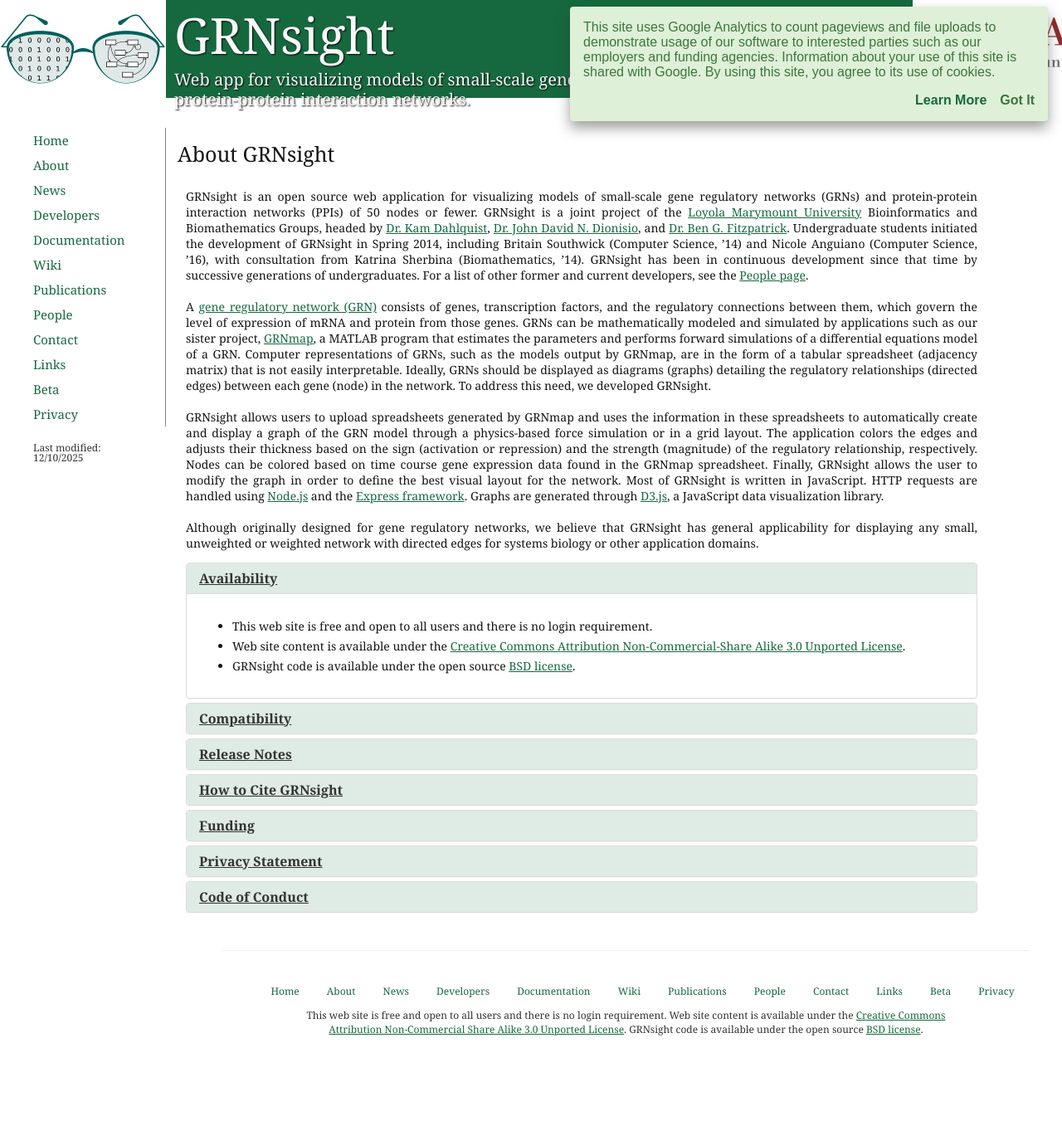
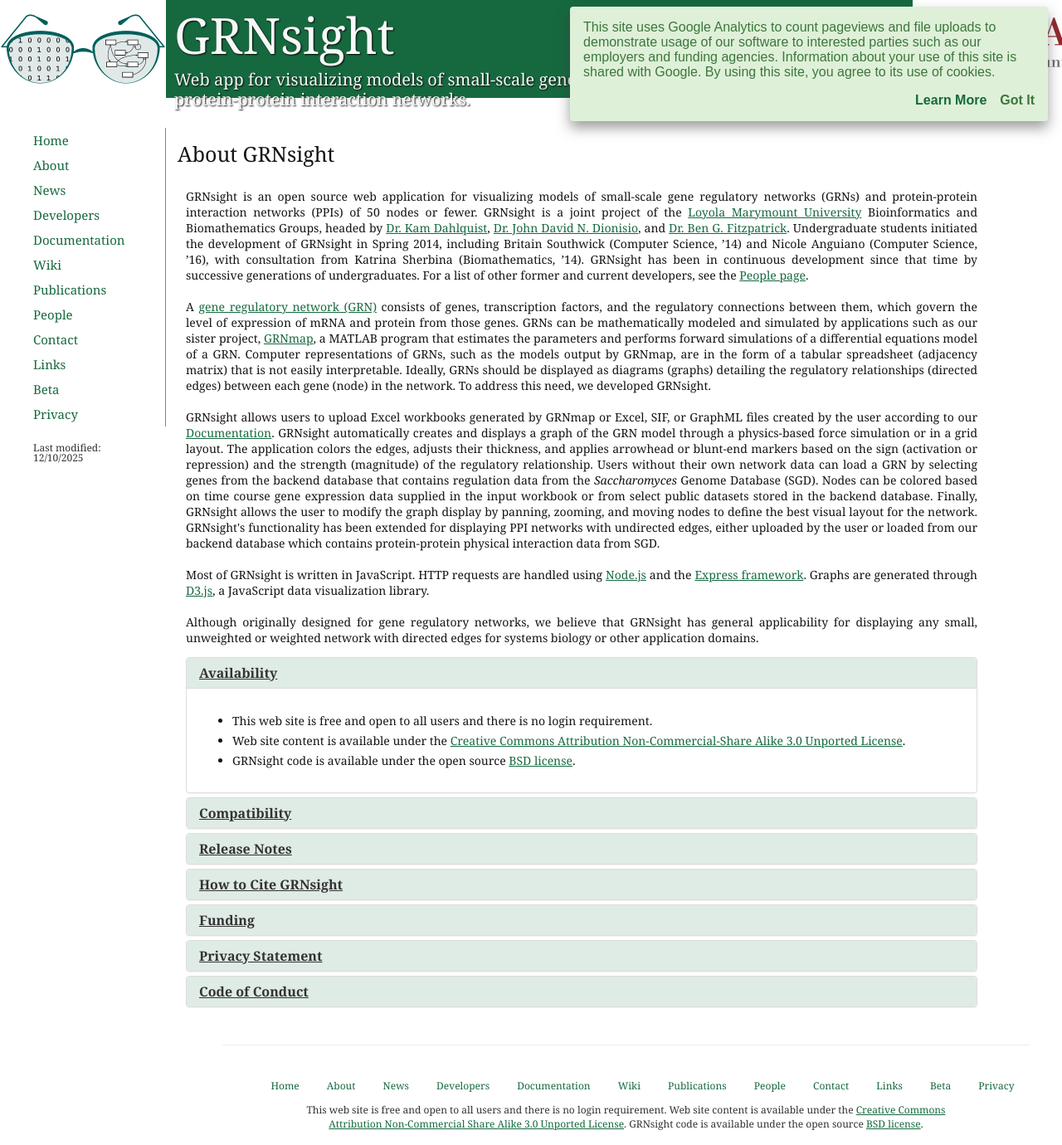
Before and after one commit to dondi/GRNsight, a Jekyll site: the page built from about.html, in a window 1280 px wide. Shown: the whole page at 83% size. Built offline with Jekyll 4.4.1, drawn with Linux system fonts in a browser that asks for light colours; nearby versions of some CDN libraries; before the commit the page ends 1266 px from its top, so only the background shows below that.

Commit message:
Revise 3rd paragraph with new features
Updated the description of GRNsight to include support for Excel workbooks and additional file formats, along with enhanced graph display features.

```diff
--- a/about.html
+++ b/about.html
@@ -12,7 +12,9 @@
                     <br><br>
                     A <a href="http://en.wikipedia.org/wiki/Gene_regulatory_network" target="_blank">gene regulatory network (GRN)</a> consists of genes, transcription factors, and the regulatory connections between them, which govern the level of expression of mRNA and protein from those genes. GRNs can be mathematically modeled and simulated by applications such as our sister project, <a href = "http://kdahlquist.github.io/GRNmap/index.html" target = "blank">GRNmap</a>, a MATLAB program that estimates the parameters and performs forward simulations of a differential equations model of a GRN. Computer representations of GRNs, such as the models output by GRNmap, are in the form of a tabular spreadsheet (adjacency matrix) that is not easily interpretable. Ideally, GRNs should be displayed as diagrams (graphs) detailing the regulatory relationships (directed edges) between each gene (node) in the network. To address this need, we developed GRNsight.
                     <br><br>
-                    GRNsight allows users to upload spreadsheets generated by GRNmap and uses the information in these spreadsheets to automatically create and display a graph of the GRN model through a physics-based force simulation or in a grid layout. The application colors the edges and adjusts their thickness based on the sign (activation or repression) and the strength (magnitude) of the regulatory relationship, respectively. Nodes can be colored based on time course gene expression data found in the GRNmap spreadsheet. Finally, GRNsight allows the user to modify the graph in order to define the best visual layout for the network. Most of GRNsight is written in JavaScript. HTTP requests are handled using <a href="http://nodejs.org/" target="_blank">Node.js</a> and the <a href="http://expressjs.com/" target="_blank">Express framework</a>. Graphs are generated through <a href="http://d3js.org/" target="_blank">D3.js</a>, a JavaScript data visualization library.
+                    GRNsight allows users to upload Excel workbooks generated by GRNmap or Excel, SIF, or GraphML files created by the user according to our <a href="https://dondi.github.io/GRNsight/documentation.html">Documentation</a>. GRNsight automatically creates and displays a graph of the GRN model through a physics-based force simulation or in a grid layout. The application colors the edges, adjusts their thickness, and applies arrowhead or blunt-end markers based on the sign (activation or repression) and the strength (magnitude) of the regulatory relationship. Users without their own network data can load a GRN by selecting genes from the backend database that contains regulation data from the <i>Saccharomyces</i> Genome Database (SGD). Nodes can be colored based on time course gene expression data supplied in the input workbook or from select public datasets stored in the backend database. Finally, GRNsight allows the user to modify the graph display by panning, zooming, and moving nodes to define the best visual layout for the network. GRNsight's functionality has been extended for displaying PPI networks with undirected edges, either uploaded by the user or loaded from our backend database which contains protein-protein physical interaction data from SGD.
+                    <br><br>
+                    Most of GRNsight is written in JavaScript. HTTP requests are handled using <a href="http://nodejs.org/" target="_blank">Node.js</a> and the <a href="http://expressjs.com/" target="_blank">Express framework</a>. Graphs are generated through <a href="http://d3js.org/" target="_blank">D3.js</a>, a JavaScript data visualization library.
                     <br><br>
                     Although originally designed for gene regulatory networks, we believe that GRNsight has general applicability for displaying any small, unweighted or weighted network with directed edges for systems biology or other application domains.
                 </p>
```
